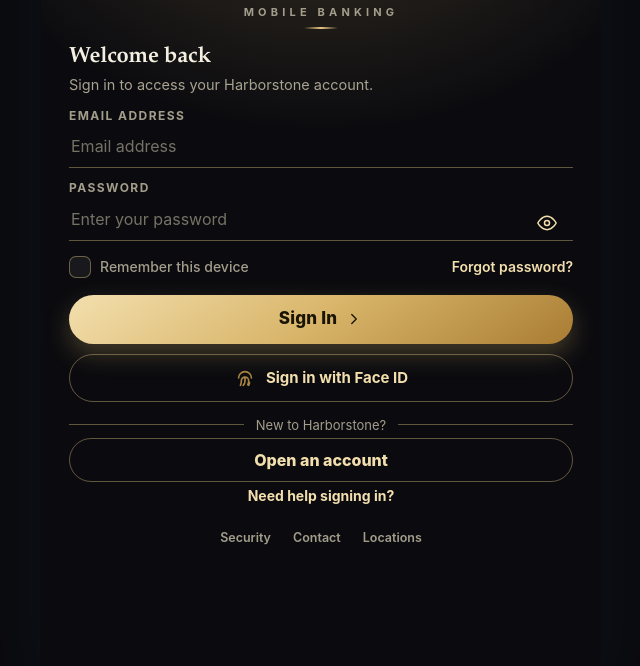
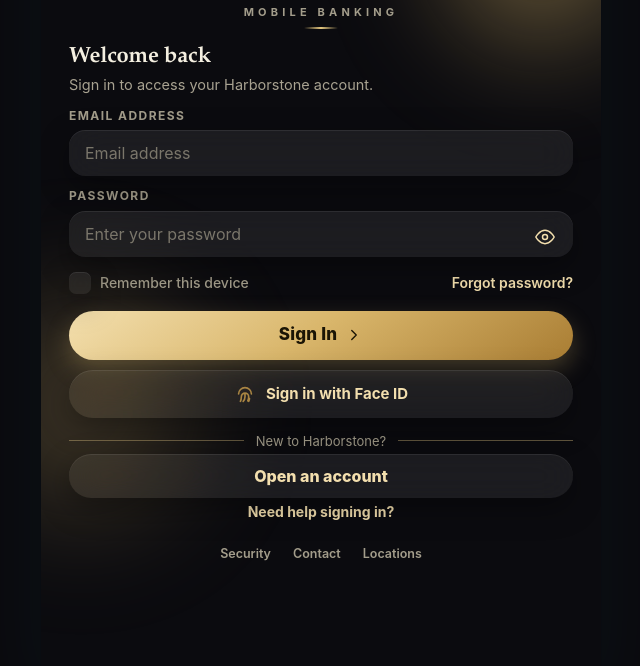
Before and after one commit to 58rb5yd256-cpu/harborstone-mobile, a website: page public/index.html in a window 1280 px wide. Shown: the part 134-800 px from the top of the page, without its empty margins (319-959 px from the left). Drawn offline with Linux system fonts and the light colour scheme.

Commit message:
Add files via upload

```diff
--- a/public/css/theme.css
+++ b/public/css/theme.css
@@ -654,3 +654,35 @@ body.auth .login-links button{color:var(--lg-mute)}
 html[data-theme="light"] body.auth .auth-theme .iconbtn{background:#fff!important}
 @media(max-height:880px){body.auth .auth-hero{padding-top:calc(var(--sa-t) + 12px);padding-bottom:10px}body.auth .auth-hero .logo,body.auth .auth-hero .logo svg{width:72px!important;height:72px!important}body.auth .auth-hero h1{font-size:28px;margin-top:8px}body.auth .auth-hero:after{margin-top:8px}body.auth .auth-card .fld input,html[data-theme="light"] body.auth .auth-card .fld input{height:44px}body.auth .auth-card .login-submit,body.auth .auth-card .btn-biometric,html[data-theme="light"] body.auth .auth-card .btn-biometric{height:48px}body.auth .auth-card h2{font-size:22px}body.auth .auth-card .login-enroll,html[data-theme="light"] body.auth .auth-card .login-enroll{height:44px}}
 @media(max-height:720px){body.auth .auth-hero{padding-top:calc(var(--sa-t) + 4px);padding-bottom:4px}body.auth .auth-hero .logo,body.auth .auth-hero .logo svg{width:52px!important;height:52px!important}body.auth .auth-hero h1{font-size:23px;margin-top:4px}body.auth .auth-hero:after{display:none}body.auth .login-intro{display:none}body.auth .auth-card .fld{margin-top:4px}body.auth .auth-card .fld input,html[data-theme="light"] body.auth .auth-card .fld input{height:40px}body.auth .auth-card .login-submit,body.auth .auth-card .btn-biometric,html[data-theme="light"] body.auth .auth-card .btn-biometric{height:42px}body.auth .auth-card .login-enroll,html[data-theme="light"] body.auth .auth-card .login-enroll{height:38px}body.auth .login-divider{margin:6px 0 0}}
+
+/* =====================================================================
+   v15 — sign-in: glassmorphic, borderless fields (dark+gold / white+gold)
+   ===================================================================== */
+:root{--gl-fill:rgba(255,255,255,.07);--gl-fill2:rgba(255,255,255,.11);--gl-sh:0 10px 30px rgba(0,0,0,.35),inset 0 1px 0 rgba(255,255,255,.08)}
+html[data-theme="light"]{--gl-fill:rgba(255,255,255,.62);--gl-fill2:rgba(255,255,255,.85);--gl-sh:0 10px 28px rgba(150,112,36,.16),inset 0 1px 0 rgba(255,255,255,.9)}
+body.auth .auth-wrap{position:relative;overflow:hidden;background:var(--lg-bg)!important}
+body.auth .auth-wrap:before,body.auth .auth-wrap:after{content:"";position:absolute;border-radius:50%;filter:blur(46px);pointer-events:none;z-index:0}
+body.auth .auth-wrap:before{width:300px;height:300px;top:-70px;right:-90px;background:radial-gradient(circle,rgba(217,182,107,.55),transparent 70%)}
+body.auth .auth-wrap:after{width:340px;height:340px;bottom:90px;left:-130px;background:radial-gradient(circle,rgba(217,182,107,.3),transparent 70%)}
+html[data-theme="light"] body.auth .auth-wrap:before{background:radial-gradient(circle,rgba(230,190,100,.6),transparent 70%)}
+body.auth .auth-hero,body.auth .auth-card{position:relative;z-index:1}
+body.auth .auth-card .fld input,html[data-theme="light"] body.auth .auth-card .fld input,body.auth .auth-card .fld input:focus,html[data-theme="light"] body.auth .auth-card .fld input:focus{background:var(--gl-fill)!important;-webkit-backdrop-filter:blur(18px) saturate(1.5);backdrop-filter:blur(18px) saturate(1.5);border:0!important;border-radius:16px;box-shadow:var(--gl-sh)!important;padding:0 16px;height:54px;outline:none}
+body.auth .auth-card .fld input:focus,html[data-theme="light"] body.auth .auth-card .fld input:focus{background:var(--gl-fill2)!important}
+body.auth .auth-card .pwt{right:6px}
+body.auth .auth-card .fld label,html[data-theme="light"] body.auth .auth-card .fld label{margin-bottom:6px}
+body.auth .auth-card .btn-biometric,html[data-theme="light"] body.auth .auth-card .btn-biometric,body.auth .auth-card .login-enroll,html[data-theme="light"] body.auth .auth-card .login-enroll{background:var(--gl-fill)!important;-webkit-backdrop-filter:blur(18px) saturate(1.5);backdrop-filter:blur(18px) saturate(1.5);border:0!important;box-shadow:var(--gl-sh)}
+body.auth .auth-card .chk span{border:0;background:var(--gl-fill);box-shadow:var(--gl-sh);-webkit-backdrop-filter:blur(12px);backdrop-filter:blur(12px)}
+body.auth .login-divider:before,body.auth .login-divider:after{background:var(--lg-line);height:1px}
+@media(max-height:880px){body.auth .auth-card .fld input,html[data-theme="light"] body.auth .auth-card .fld input{height:46px}}
+@media(max-height:720px){body.auth .auth-card .fld input,html[data-theme="light"] body.auth .auth-card .fld input{height:40px}}
+
+/* =====================================================================
+   v16 — crisp header text: fade-only page transitions (no transform layers)
+   ===================================================================== */
+@keyframes pin{from{opacity:0}to{opacity:1}}
+@keyframes hmRise{from{opacity:0}to{opacity:1}}
+.page-in{animation:pin .2s ease both;transform:none;will-change:auto}
+.page-in .sec,.page-in .xf-tile,.page-in .group,.page-in .card,.page-in .wl-card,.page-in .dock,.page-in .xf-from{animation:hmRise .3s ease both}
+.hdr,.hdr *,.home-hero,.home-hero *{transform:none;will-change:auto;-webkit-backface-visibility:visible;backface-visibility:visible;filter:none;opacity:1;animation:none}
+.hdr .iconbtn:active,.home-actions .iconbtn:active{transform:none}
+html,body,#app{-webkit-font-smoothing:antialiased;text-rendering:optimizeLegibility}
```
